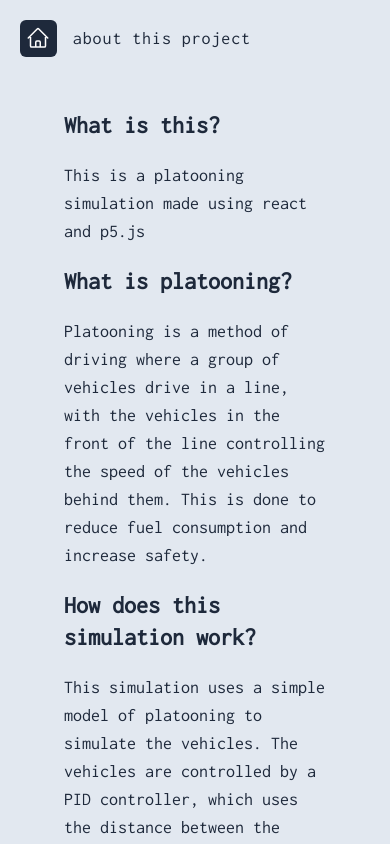
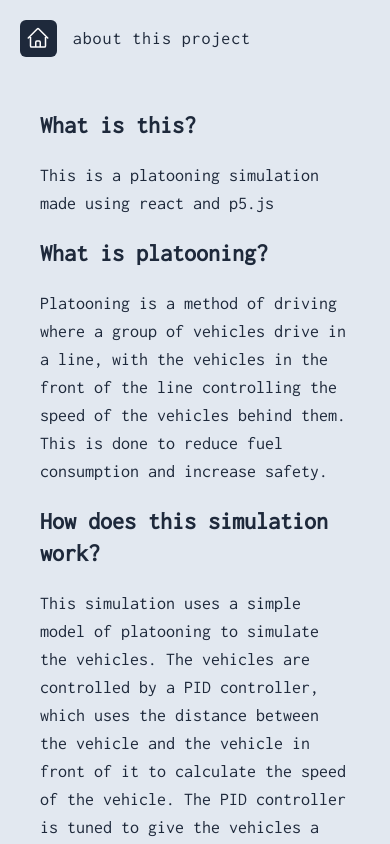
Before and after one commit to albbus-stack/platooning-simulation, a Next.js app: page /about in a window 390 px wide. Shown: the top 844 px of the page. Built offline with nearby package versions, Linux system fonts and the light colour scheme.

Commit message:
Added shortcuts information

```diff
--- a/pages/about.tsx
+++ b/pages/about.tsx
@@ -23,7 +23,7 @@ const About: NextPage = () => (
         <h1>about this project</h1>
       </nav>
 
-      <section className="flex flex-col gap-5 px-16 pt-8 pb-16">
+      <section className="flex flex-col gap-5 px-10 pt-8 pb-16 md:px-16">
         <h1 className="text-2xl font-bold text-slate-800">What is this?</h1>
         <p className="text-lg text-slate-800">
           This is a platooning simulation made using react and p5.js
--- a/pages/index.tsx
+++ b/pages/index.tsx
@@ -44,7 +44,7 @@ const Home: NextPage = () => {
             }}
             className="px-4 py-2 text-white transition-all duration-300 rounded-md rounded-b-none bg-slate-800 hover:bg-slate-300 hover:text-slate-800"
           >
-            Graphs
+            Graphs <span className="text-sm text-gray-300">(G)</span>
           </button>
 
           <button
@@ -54,7 +54,7 @@ const Home: NextPage = () => {
             }}
             className="px-4 py-2 text-white transition-all duration-300 rounded-md rounded-b-none bg-slate-800 hover:bg-slate-300 hover:text-slate-800"
           >
-            Settings
+            Settings <span className="text-sm text-gray-300">(S)</span>
           </button>
         </nav>
 
```
